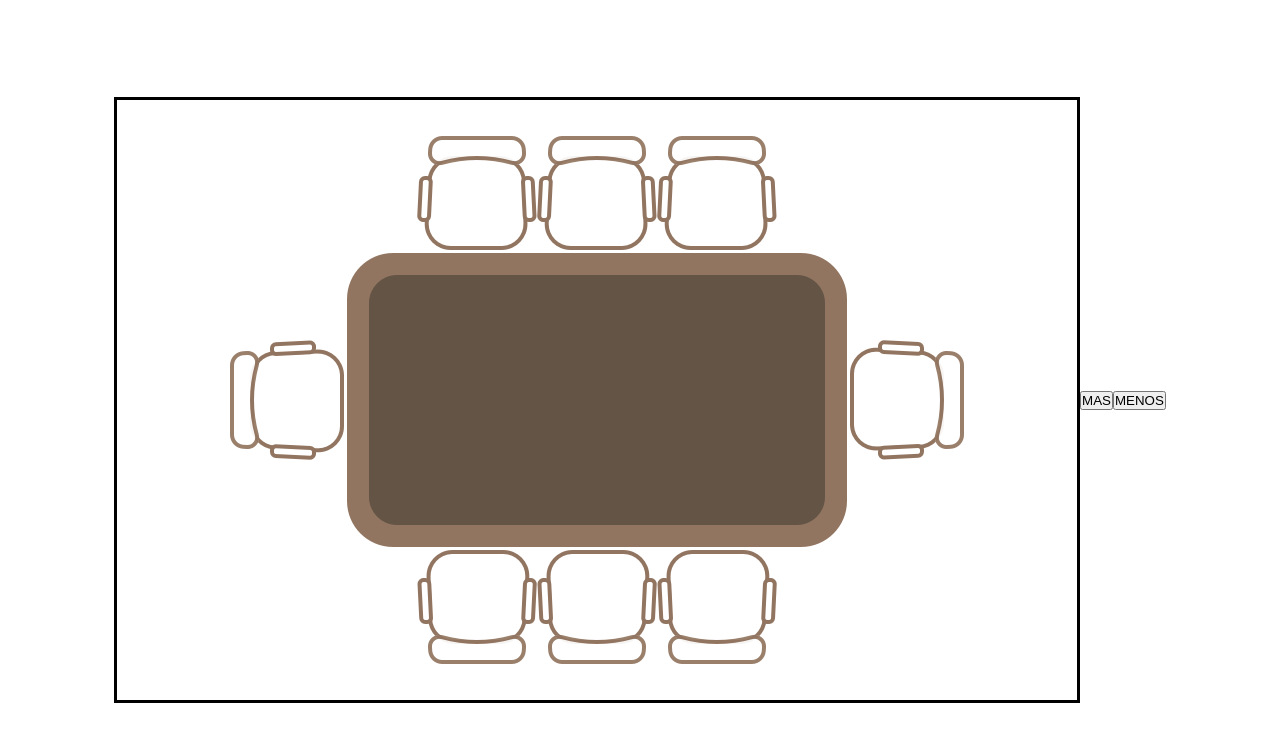
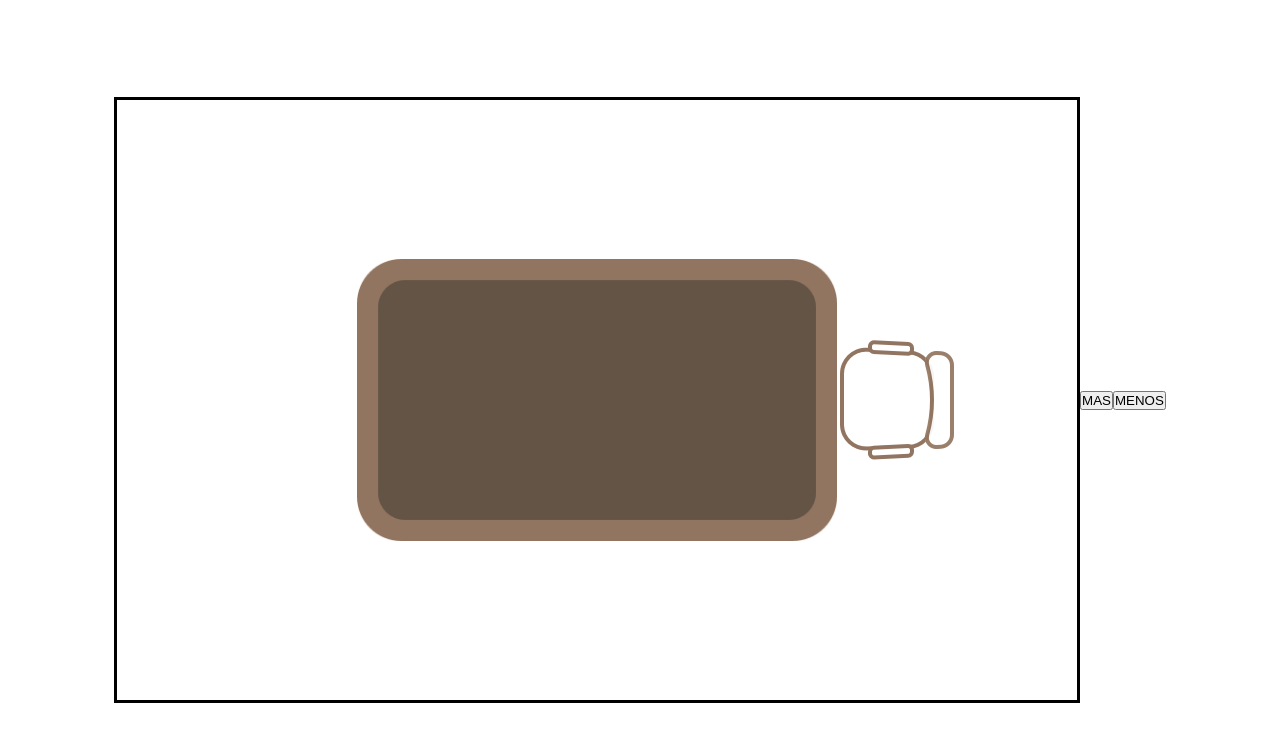
Before and after one commit to juanchimdo/Living, a plain HTML site: page index.html in a window 1280 px wide. Both pictures are taken after a click on the button "MAS". Drawn offline with Linux system fonts and the light colour scheme.

Commit message:
funciona con random

```diff
--- a/index.html
+++ b/index.html
@@ -9,23 +9,19 @@
     <body>
         <div class="wrap">
             <div class="arriba">
-                <img class="silla" src="silla.png">
-                <img class="silla" src="silla.png">
-                <img class="silla" src="silla.png">
+                <img class="silla oculto" src="silla.png">
+                <img class="silla oculto" src="silla.png">
+                <img class="silla oculto" src="silla.png">
             </div>
             <div class="centro">
-                <div class="izquierda">
-                    <img class="silla" src="silla.png">
-                </div>
+                <img class="silla izquierda oculto" src="silla.png">
                 <img class="mesa" src="mesa.png">
-                <div class="derecha">
-                    <img class="silla" src="silla.png">
-                </div>
+                <img class="silla derecha oculto" src="silla.png">
             </div>
             <div class="abajo">
-                <img class="silla" src="silla.png">
-                <img class="silla" src="silla.png">
-                <img class="silla" src="silla.png">
+                <img class="silla oculto" src="silla.png">
+                <img class="silla oculto" src="silla.png">
+                <img class="silla oculto" src="silla.png">
             </div>
         </div>
         <button class="mas" type="button">MAS</button>
--- a/main.js
+++ b/main.js
@@ -1,48 +1,30 @@
 window.onload = function () {
-    const arriba = document.querySelector('.arriba')
-    const abajo = document.querySelector('.abajo')
-    const izquierda = document.querySelector('.izquierda')
-    const derecha = document.querySelector('.derecha')
     const mas = document.querySelector('.mas')
     const menos = document.querySelector('.menos')
 
-    let aleatorio = Math.floor((Math.random() * 8) + 1)
 
     function agregarSilla () {
-        const sillasActuales = document.querySelectorAll('.silla').length
-        let aleatorio = Math.floor((Math.random() * 8) + sillasActuales)
-        if (contador < 3) {
-            nuevaSilla(arriba)
-        }else if (contador < 4) {
-            nuevaSilla(izquierda, 'izquierda')
-        }else if (contador < 5) {
-            nuevaSilla(derecha, 'derecha')
-        }else if (contador < 8) {
-            nuevaSilla(abajo)
+        if (document.querySelectorAll('.visible').length<8) {
+            const sillasActuales = document.querySelectorAll('.visible').length
+            const ocultas = 8 - sillasActuales
+            const random = Math.floor((Math.random() * ocultas) + 1)-1
+            const silla = document.querySelectorAll('.oculto')[random]
+            silla.classList.remove('oculto')
+            silla.classList.add('visible')
         }
     }
+
     function quitarSilla () {
-        const imagenes = document.querySelectorAll('.silla')
-        imagenes[imagenes.length-1].remove()
+        if (document.querySelectorAll('.visible').length>0) {
+            const sillasActuales = document.querySelectorAll('.visible').length
+            const random = Math.floor((Math.random() * sillasActuales) + 1)-1
+            const silla = document.querySelectorAll('.visible')[random]
+            silla.classList.add('oculto')
+            silla.classList.remove('visible')
+        }
     }
+
+
     mas.addEventListener('click', agregarSilla)
     menos.addEventListener('click', quitarSilla)
 }
-
-
-
-
-
-
-function nuevaSilla (lugar, clase) {
-    const silla = document.createElement ('img')
-    silla.src = "silla.png"
-    silla.classList.add('silla', clase)
-    lugar.append(silla)
-}
-
-
-// 1=arriba
-// 2=derecha
-// 3=izquierda
-// 4=abajo
--- a/style.css
+++ b/style.css
@@ -15,7 +15,6 @@ body {
     flex-direction: column;
     display: flex;
     border: black solid 3px;
-    flex-wrap: wrap;
 }
 .arriba {
     display: flex;
@@ -23,22 +22,29 @@ body {
     justify-content: center;
     align-items: flex-end;
 }
+.arriba img {
+    max-width: 33%;
+    max-height: 100%;
+}
 .centro {
     height: 50%;
     display: flex;
     justify-content: center;
+    align-items: center;
+}
+.centro img {
+    max-height: 100%;
 }
 .izquierda {
-    display: flex;
-    align-items: center;
+    -webkit-transform: rotate(270deg);
+    max-width: 25%;
 }
 .mesa {
-    align-self: center;
-    display: inline-block;
+    max-width: 50%;
 }
 .derecha {
-    display: flex;
-    align-items: center;
+    -webkit-transform: rotate(90deg);
+    max-width: 25%;
 }
 .abajo {
     height: 25%;
@@ -48,16 +54,9 @@ body {
 }
 .abajo img {
     -webkit-transform: rotate(180deg);
-    display: inline-block;
-}
-.izquierda img{
-    -webkit-transform: rotate(270deg);
-    display: inline-block;
-}
-.derecha img{
-    -webkit-transform: rotate(90deg);
-}
-img {
-    max-width: 100%;
+    max-width: 33%;
     max-height: 100%;
 }
+.oculto {
+    visibility: hidden;
+}
```
